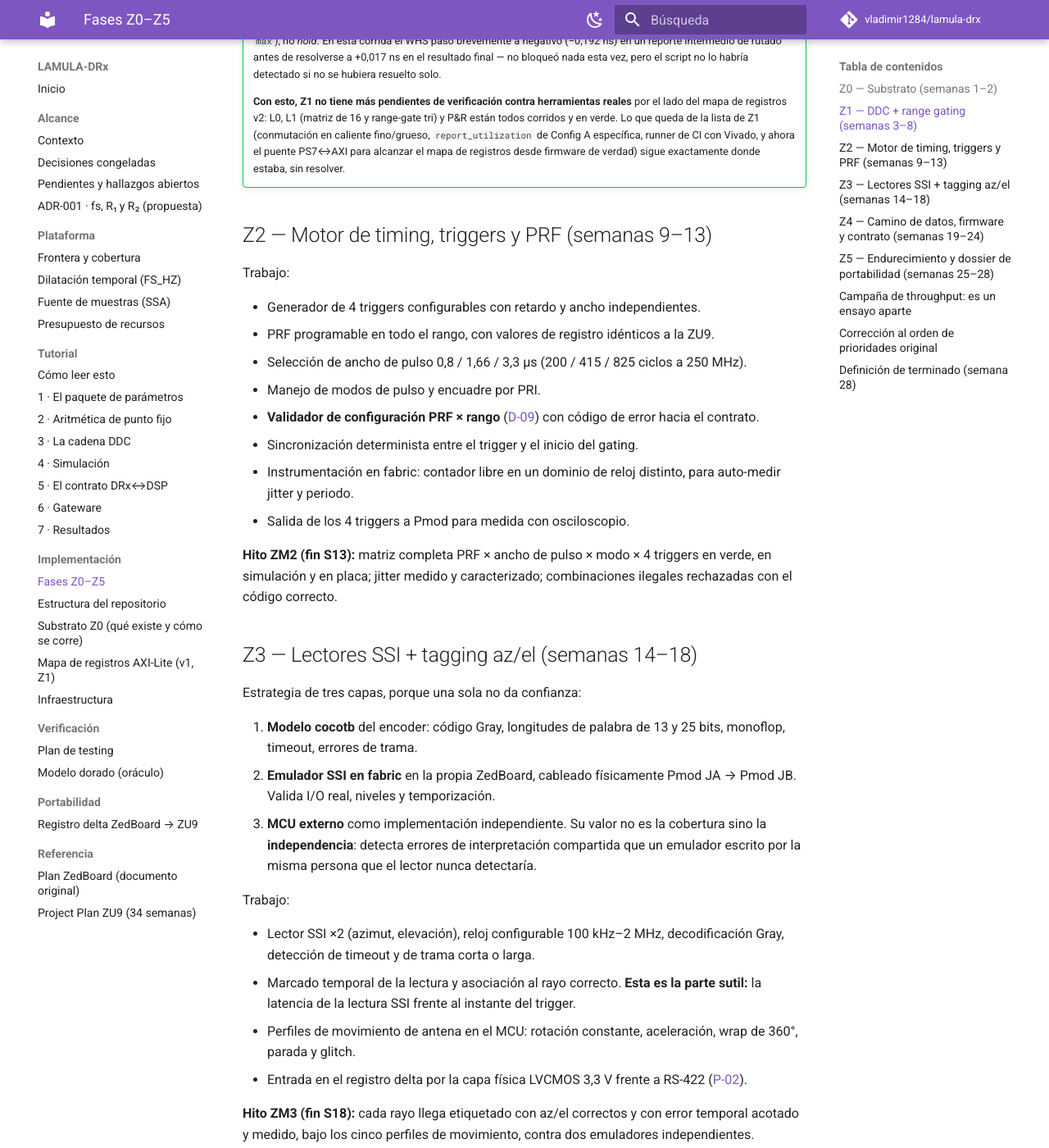
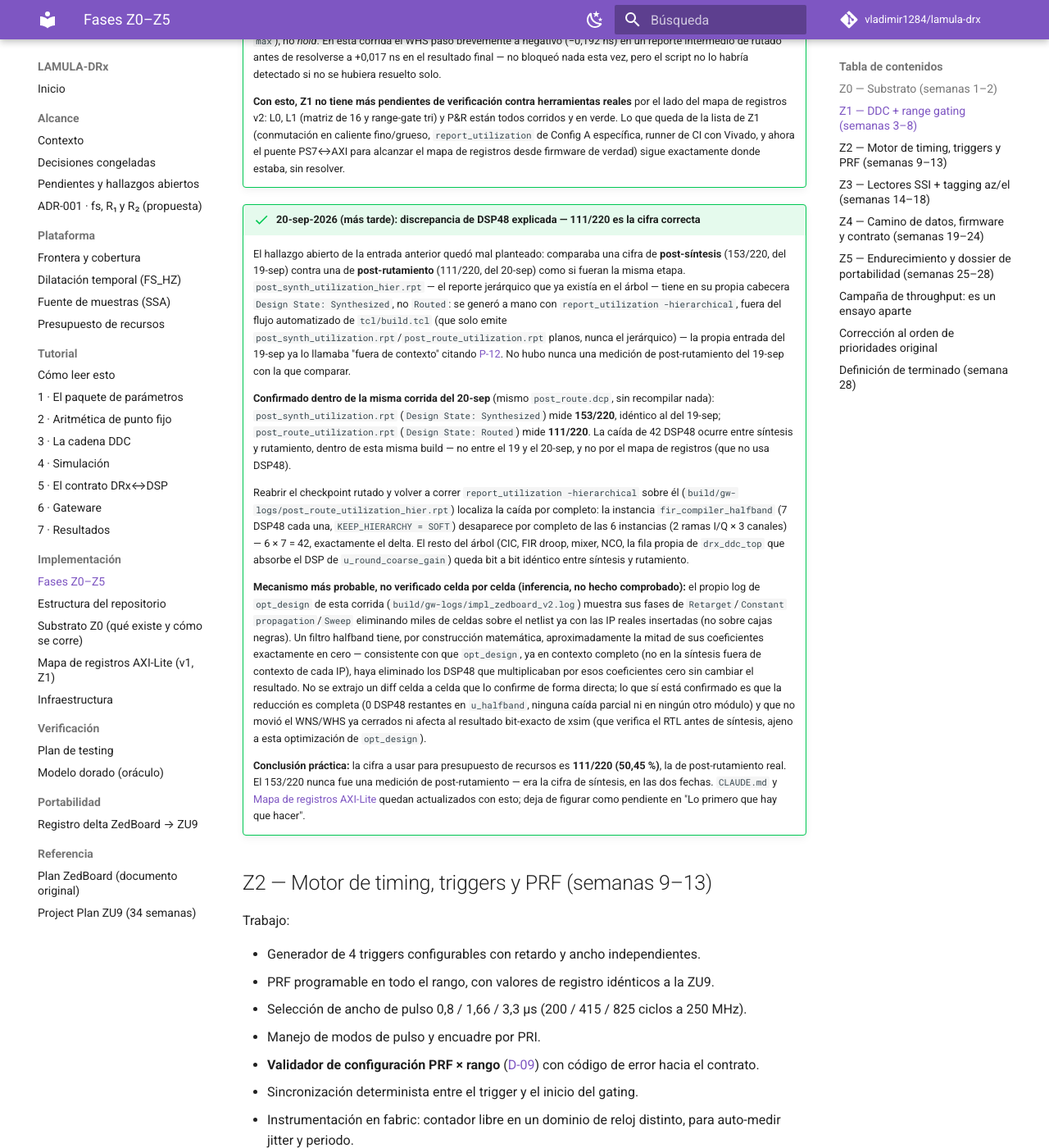
Before and after one commit to vladimir1284/lamula-drx, an MkDocs documentation site: the page built from docs/implementacion/fases.md, in a window 1280 px wide and 1400 px high, scrolled down 8344 px. Shown: the whole window at 82% size. Built offline with MkDocs 1.6.1 and Material for MkDocs 9.7.7, drawn with Linux system fonts in a browser that asks for light colours; comment, search, counter and statistics services are not loaded.

Commit message:
Z1: explica la discrepancia de DSP48 (19-sep vs 20-sep) -- era post-synth vs post-route
La cifra de 153/220 del 19-sep nunca fue una medicion de post-rutamiento: se
genero a mano con report_utilization -hierarchical, fuera del flujo de
tcl/build.tcl, sobre un checkpoint Synthesized. Dentro de la misma corrida del
20-sep, post-synth tambien mide 153/220 y cae a 111/220 recien al rutar, con
toda la caida (42 DSP48) dentro de las seis instancias de
fir_compiler_halfband. 111/220 es la cifra correcta para presupuesto de
recursos; deja de figurar como pendiente en CLAUDE.md.

Co-Authored-By: Claude Sonnet 5 <noreply@anthropic.com>

```diff
--- a/docs/implementacion/fases.md
+++ b/docs/implementacion/fases.md
@@ -385,6 +385,47 @@ original, menos JESD y menos DMA.
     de Config A específica, runner de CI con Vivado, y ahora el puente PS7↔AXI para alcanzar el mapa
     de registros desde firmware de verdad) sigue exactamente donde estaba, sin resolver.
 
+!!! success "20-sep-2026 (más tarde): discrepancia de DSP48 explicada — 111/220 es la cifra correcta"
+    El hallazgo abierto de la entrada anterior quedó mal planteado: comparaba una cifra de
+    **post-síntesis** (153/220, del 19-sep) contra una de **post-rutamiento** (111/220, del 20-sep)
+    como si fueran la misma etapa. `post_synth_utilization_hier.rpt` — el reporte jerárquico que ya
+    existía en el árbol — tiene en su propia cabecera `Design State: Synthesized`, no `Routed`: se
+    generó a mano con `report_utilization -hierarchical`, fuera del flujo automatizado de
+    `tcl/build.tcl` (que solo emite `post_synth_utilization.rpt`/`post_route_utilization.rpt`
+    planos, nunca el jerárquico) — la propia entrada del 19-sep ya lo llamaba "fuera de contexto"
+    citando [P-12](../alcance/pendientes.md#p-12). No hubo nunca una medición de post-rutamiento del
+    19-sep con la que comparar.
+
+    **Confirmado dentro de la misma corrida del 20-sep** (mismo `post_route.dcp`, sin recompilar
+    nada): `post_synth_utilization.rpt` (`Design State: Synthesized`) mide **153/220**, idéntico al
+    del 19-sep; `post_route_utilization.rpt` (`Design State: Routed`) mide **111/220**. La caída de
+    42 DSP48 ocurre entre síntesis y rutamiento, dentro de esta misma build — no entre el 19 y el
+    20-sep, y no por el mapa de registros (que no usa DSP48).
+
+    Reabrir el checkpoint rutado y volver a correr `report_utilization -hierarchical` sobre él
+    (`build/gw-logs/post_route_utilization_hier.rpt`) localiza la caída por completo: la instancia
+    `fir_compiler_halfband` (7 DSP48 cada una, `KEEP_HIERARCHY = SOFT`) desaparece por completo de
+    las 6 instancias (2 ramas I/Q × 3 canales) — 6 × 7 = 42, exactamente el delta. El resto del
+    árbol (CIC, FIR droop, mixer, NCO, la fila propia de `drx_ddc_top` que absorbe el DSP de
+    `u_round_coarse_gain`) queda bit a bit idéntico entre síntesis y rutamiento.
+
+    **Mecanismo más probable, no verificado celda por celda (inferencia, no hecho comprobado):** el
+    propio log de `opt_design` de esta corrida (`build/gw-logs/impl_zedboard_v2.log`) muestra sus
+    fases de `Retarget`/`Constant propagation`/`Sweep` eliminando miles de celdas sobre el netlist ya
+    con las IP reales insertadas (no sobre cajas negras). Un filtro halfband tiene, por construcción
+    matemática, aproximadamente la mitad de sus coeficientes exactamente en cero — consistente con
+    que `opt_design`, ya en contexto completo (no en la síntesis fuera de contexto de cada IP), haya
+    eliminado los DSP48 que multiplicaban por esos coeficientes cero sin cambiar el resultado. No se
+    extrajo un diff celda a celda que lo confirme de forma directa; lo que sí está confirmado es que
+    la reducción es completa (0 DSP48 restantes en `u_halfband`, ninguna caída parcial ni en ningún
+    otro módulo) y que no movió el WNS/WHS ya cerrados ni afecta al resultado bit-exacto de xsim (que
+    verifica el RTL antes de síntesis, ajeno a esta optimización de `opt_design`).
+
+    **Conclusión práctica:** la cifra a usar para presupuesto de recursos es **111/220 (50,45 %)**,
+    la de post-rutamiento real. El 153/220 nunca fue una medición de post-rutamiento — era la cifra
+    de síntesis, en las dos fechas. `CLAUDE.md` y [Mapa de registros AXI-Lite](registros.md#verificacion)
+    quedan actualizados con esto; deja de figurar como pendiente en "Lo primero que hay que hacer".
+
 ## Z2 — Motor de timing, triggers y PRF (semanas 9–13) { #z2 }
 
 Trabajo:
```
Also changed, not shown: CLAUDE.md (+15 -12 lines), docs/implementacion/registros.md (+7 -4 lines).
